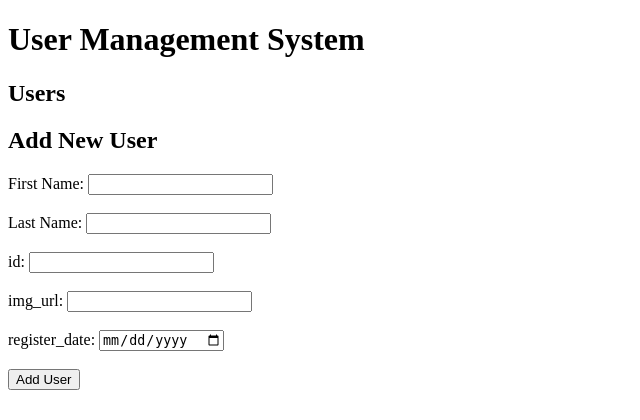
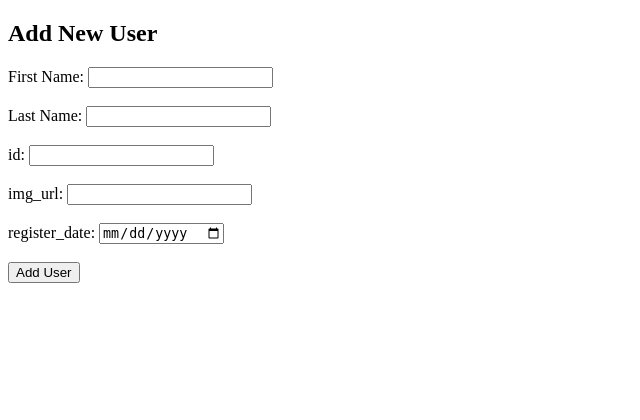
Before and after one commit to ghaidaareda/interns_tasks, a Flask app: template flask_sql/templates/index1.html in a window 1280 px wide. Shown: the top 420 px of the page, without its empty margins (0-640 px from the left). Run offline with Flask 3, Linux system fonts and the light colour scheme; the template is opened without the code that fills it, so the values that code supplies are empty.

Commit message:
add user & update the database

```diff
--- a/flask_sql/app.py
+++ b/flask_sql/app.py
@@ -23,7 +23,7 @@ def index():
     users = cursor.fetchall()
     cursor.close()
     connection.close()
-    return render_template('index.html', users=users)
+    return jsonify(users)
 
 @app.route('/get_user <fname>', methods=['GET'])
 def get_user(fname):
@@ -39,20 +39,24 @@ def get_user(fname):
     else:
         return 'user not found', 404
 
+@app.route('/add_user')
+def add_user():
+    return render_template('index1.html')
+
 @app.route('/add_user', methods=['POST'])
-def add_user():
-    fname = request.form.get('fname')
-    lname = request.form.get('lname')
-    id = request.form.get('id')
-    img_url = request.form.get('img_url')
-    register_date = request.form.get('register_date')
+def create_user():
+    fname = request.form['fname']
+    lname = request.form['lname']
+    id = request.form['id']
+    img_url = request.form['img_url']
+    register_date = request.form['register_date']
     if not fname or not lname or not id or not img_url or not register_date:
         return jsonify({"error": "Invalid or missing data"}), 400
     connection = get_db_connection()
     if connection is None:
         return "Database connection failed", 500
     cursor = connection.cursor()
-    cursor.execute = ('''INSERT INTO users
+    cursor.execute ('''INSERT INTO users
                     (fname, lname, id, img_url, register_date)
                     VALUES (%s, %s,%s,%s,%s)'''
                     , (fname, lname, id, img_url, register_date))
@@ -60,7 +64,7 @@ def add_user():
     cursor.close()
     connection.close()
 
-    return redirect(url_for('index1'))
+    return redirect('/')
 
 
 if __name__ == '__main__':
--- a/flask_sql/templates/index1.html
+++ b/flask_sql/templates/index1.html
@@ -8,16 +8,6 @@
     <title>User Management</title>
 </head>
 <body>
-    <h1>User Management System</h1>
-
-    <!-- Display Users -->
-    <h2>Users</h2>
-    <ul>
-        {% for user in users %}
-            <li>{{ user.fname }} {{ user.lname }} - {{ user.email }}</li>
-        {% endfor %}
-    </ul>
-
     <!-- Add User Form -->
     <h2>Add New User</h2>
     <form action="/add_user" method="POST">
```
